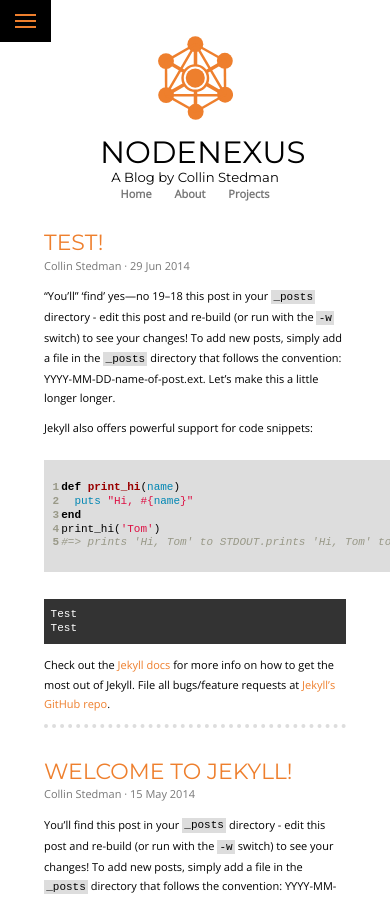
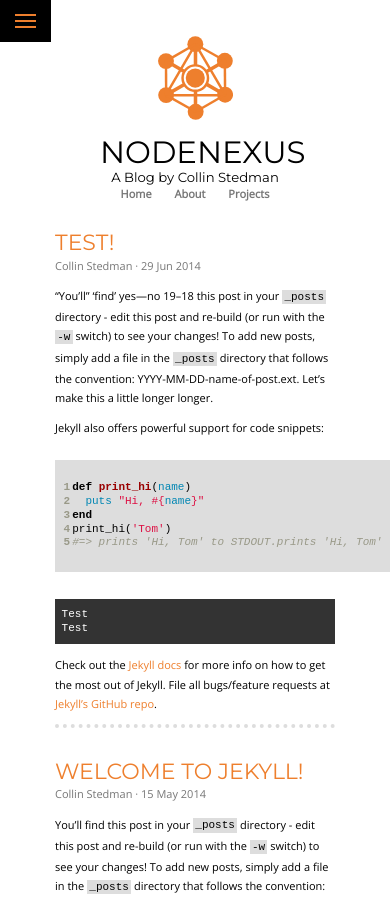
Before and after one commit to kronion/Nodenexus, a Jekyll site: the page built from index.html, in a window 390 px wide. Built offline with Jekyll 4.4.1, drawn with Linux system fonts in a browser that asks for light colours; some web fonts are replaced; Markdown is read by kramdown in place of the engine named in the settings; the list of posts is cut into pages by our own code.

Commit message:
Fixed padding of layout on mobile

```diff
--- a/css/main.css
+++ b/css/main.css
@@ -328,7 +328,7 @@
 #content {
   display: block;
   margin: 0 auto;
-  padding: 0 4em;
+  padding: 0 5em;
   max-width: 800px;
   line-height: 1.75em;
   overflow: auto; /* This causes div to wrap child margins */
```
